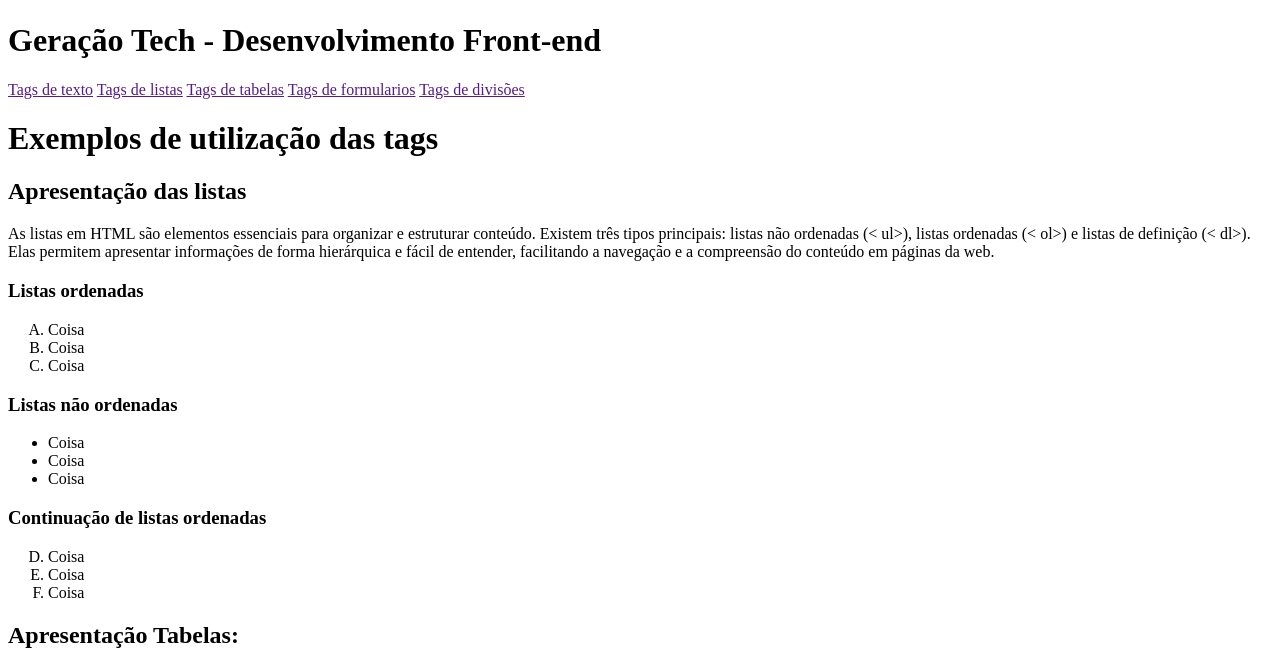
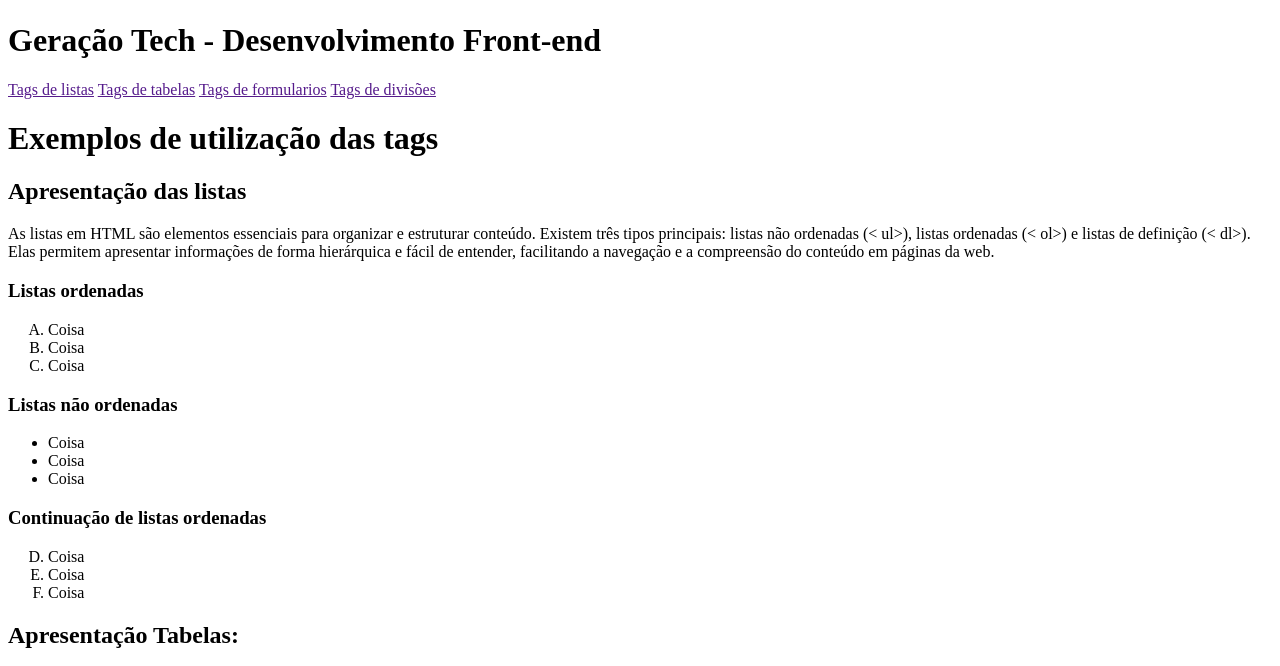
Before and after one commit to LucasMaciel404/newProject, a plain HTML site: page index.html in a window 1280 px wide. Shown: the part 71-737 px from the top of the page. Drawn offline with Linux system fonts and the light colour scheme.

Commit message:
html semantico

```diff
--- a/index.html
+++ b/index.html
@@ -23,7 +23,6 @@
         <h1>Geração Tech - Desenvolvimento Front-end</h1>
 
         <nav>
-            <a href="">Tags de texto</a>
             <a href="">Tags de listas</a>
             <a href="">Tags de tabelas</a>
             <a href="">Tags de formularios</a>
```
